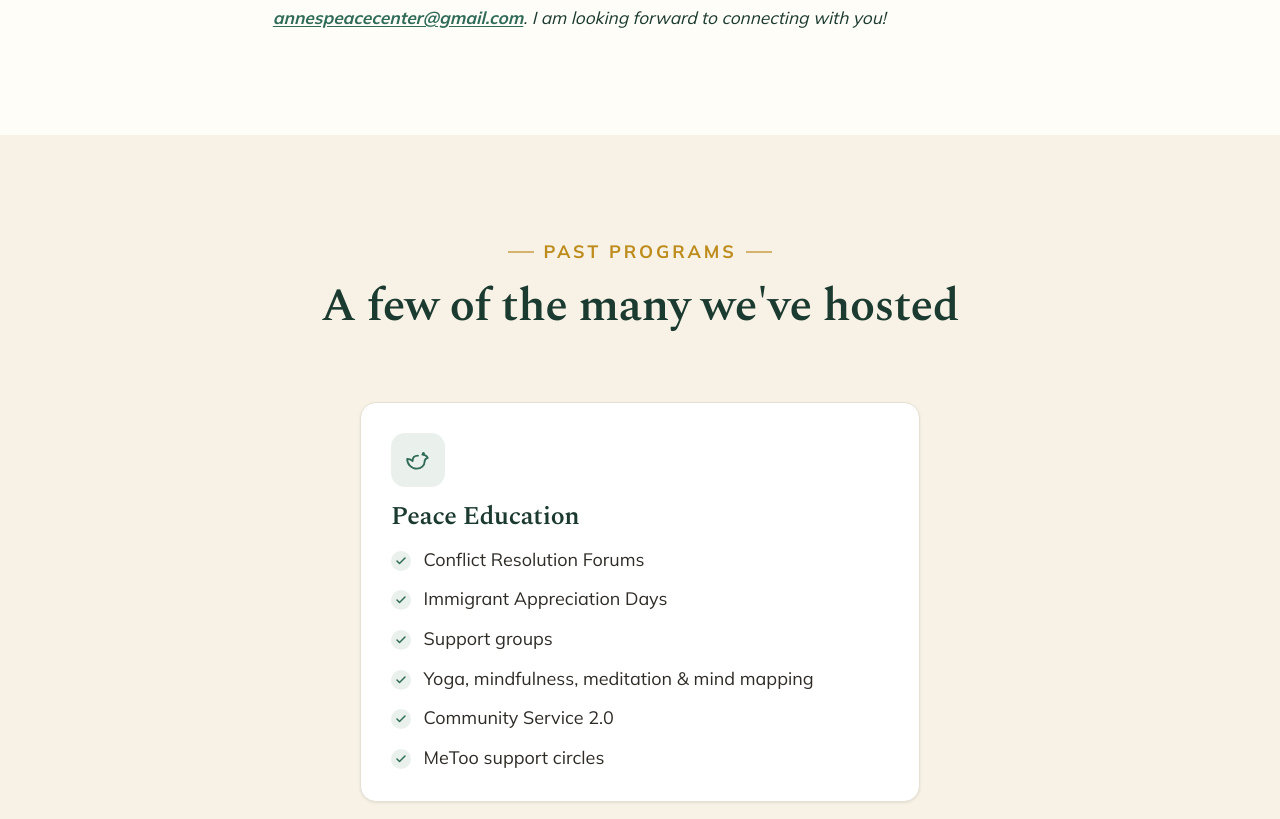
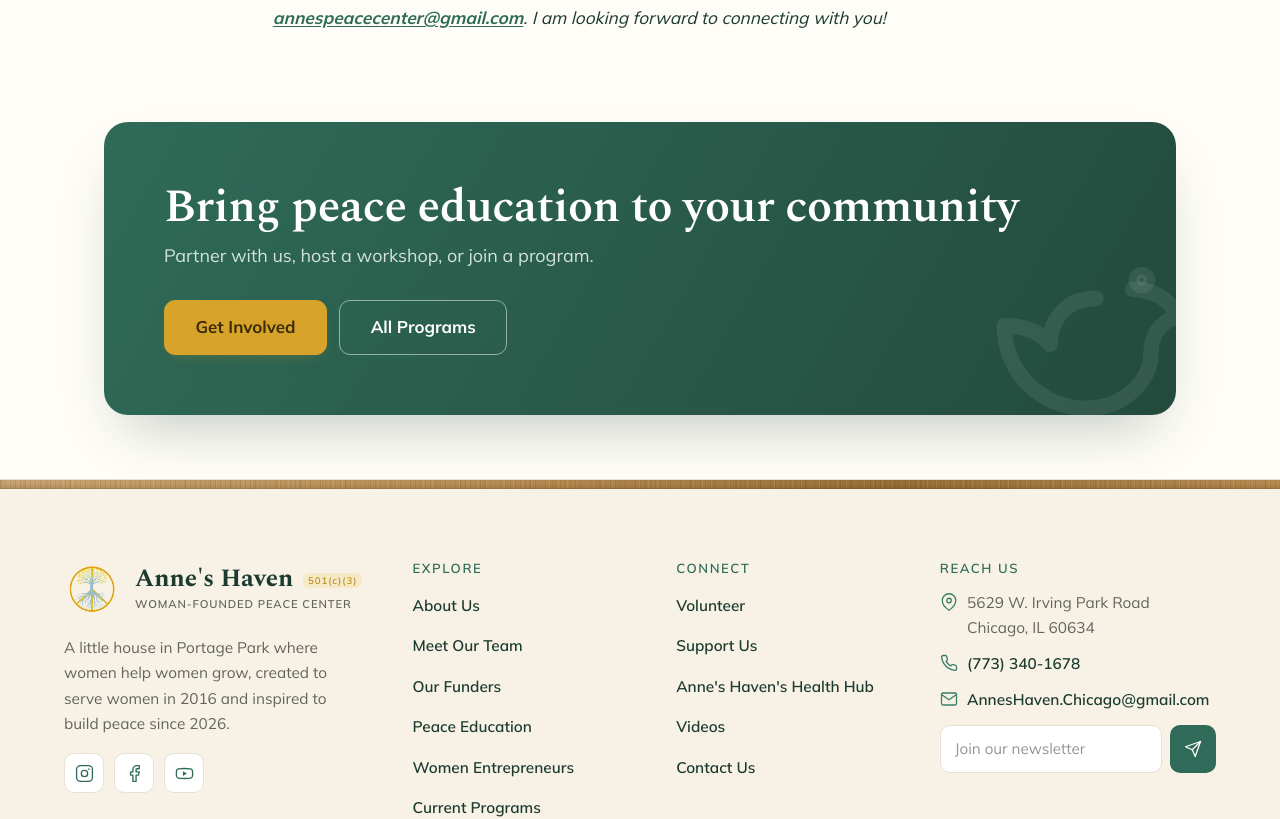
Before and after one commit to HSQ0503/annes-haven, a Next.js app: page /peace-education in a window 1280 px wide. Shown: the part 4823-5642 px from the top of the page. Built offline with nearby package versions, Linux system fonts and the light colour scheme; no server answers; the database is empty.

Commit message:
Peace Education: remove Past Programs section (+ unused getPeaceProgramTitles/PEACE_FALLBACK); tighten About Jacopo bottom spacing before CTA band

```diff
--- a/app/globals.css
+++ b/app/globals.css
@@ -1126,6 +1126,10 @@ body.nav-locked {
   }
 }
 /* Peace Education page only: About Jacopo section. */
+.section.peace-about {
+  /* The CTA band (section-sm) follows directly; avoid a doubled gap. */
+  padding-bottom: clamp(16px, 2vw, 28px);
+}
 .peace-about-inner {
   max-width: 68ch;
   margin-inline: auto;
--- a/app/peace-education/page.tsx
+++ b/app/peace-education/page.tsx
@@ -6,7 +6,6 @@ import { CtaBand } from "@/components/cta-band";
 import { Icon, type IconName } from "@/components/icon";
 import { Photo } from "@/components/photo";
 import { getPage } from "@/lib/content/pages";
-import { getPeaceProgramTitles } from "@/lib/content/programs";
 
 export const metadata: Metadata = {
   title: "Peace Education",
@@ -52,10 +51,7 @@ const payoff: {
 ];
 
 export default async function PeaceEducationPage() {
-  const [page, peaceItems] = await Promise.all([
-    getPage("peace-education"),
-    getPeaceProgramTitles(),
-  ]);
+  const page = await getPage("peace-education");
   return (
     <>
       <section className="page-hero bg-sage">
@@ -255,26 +251,6 @@ export default async function PeaceEducationPage() {
         </div>
       </section>
 
-      <section className="section bg-cream">
-        <div className="container">
-          <div className="section-head center">
-            <p className="eyebrow center gold">Past Programs</p>
-            <h2>A few of the many we&apos;ve hosted</h2>
-          </div>
-          <div className="card card-pad" style={{ maxWidth: 560, marginInline: "auto" }}>
-            <span className="chip">
-              <Icon name="dove" />
-            </span>
-            <h3>Peace Education</h3>
-            <ul className="checklist" style={{ marginTop: 14 }}>
-              {peaceItems.map((item) => (
-                <li key={item}>{item}</li>
-              ))}
-            </ul>
-          </div>
-        </div>
-      </section>
-
       <CtaBand
         title={page.cta_title}
         text={page.cta_text}
--- a/lib/content/programs.ts
+++ b/lib/content/programs.ts
@@ -9,21 +9,6 @@ export const ENTRE_FALLBACK = [
   "Financial advisory workshops",
 ];
 
-export const PEACE_FALLBACK = [
-  "Conflict Resolution Forums",
-  "Immigrant Appreciation Days",
-  "Support groups",
-  "Yoga, mindfulness, meditation & mind mapping",
-  "Community Service 2.0",
-  "MeToo support circles",
-];
-
-export async function getPeaceProgramTitles(): Promise<string[]> {
-  const all = await getPrograms();
-  const peace = all.filter((p) => p.category === "peace");
-  return peace.length ? peace.map((p) => p.title) : PEACE_FALLBACK;
-}
-
 export async function getEntreProgramTitles(): Promise<string[]> {
   const all = await getPrograms();
   const entre = all.filter((p) => p.category === "entrepreneurship");
```
